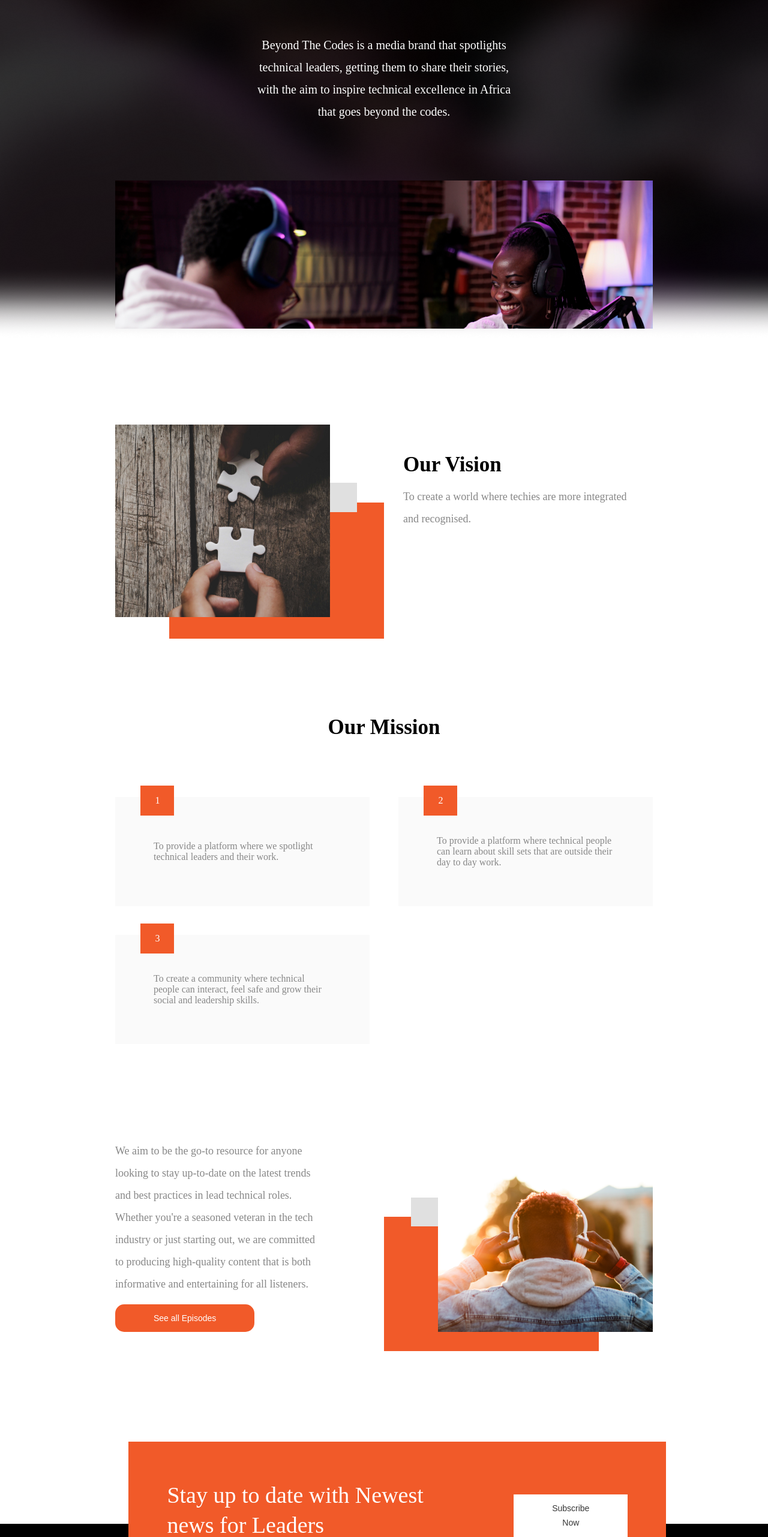
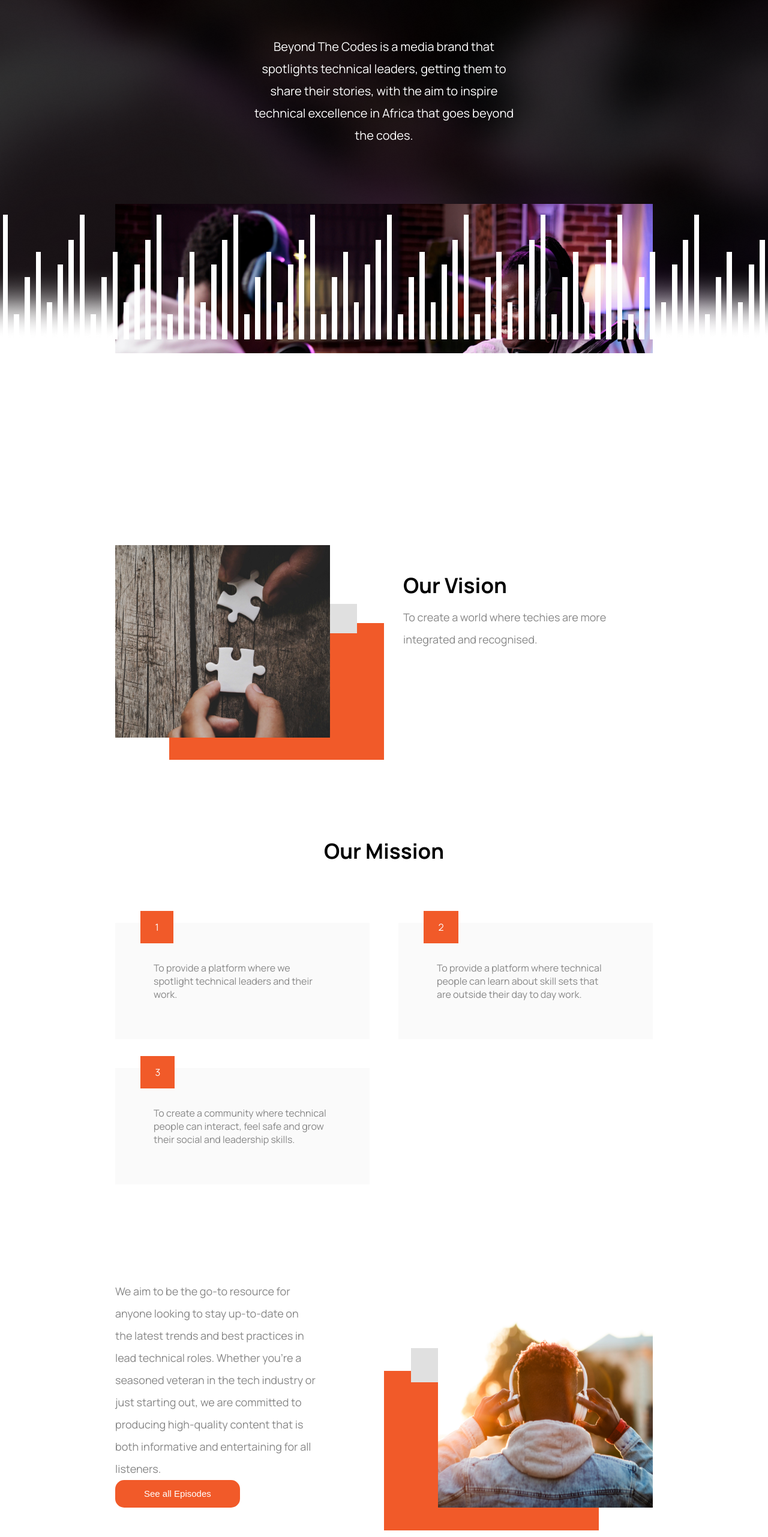
Before and after one commit to jephtah/beyondthecodes, a Next.js app: page /about-us in a window 1280 px wide. Shown: the part 234-2797 px from the top of the page at 60% size. Built offline with nearby package versions, Linux system fonts and the light colour scheme.

Commit message:
add font

```diff
--- a/src/component/Button/index.js
+++ b/src/component/Button/index.js
@@ -1,21 +1,45 @@
 import styled from "styled-components";
-
+import { Play } from "../icons";
 const ButtonContainer = styled.button`
-  padding: 0.7rem 4rem;
+  padding: 0.7rem 3rem;
   background-color: ${(props) => (props.secondary ? "white" : "#F15A29")};
   border-radius: ${(props) => (props.secondary ? "0px" : "15px")};
   color: ${(props) => (props.secondary ? "#373737" : "white")};
   border: none;
-  font-size: 14px;
+  font-size: ${(props) => (props.secondary ? "18px" : "15px")};
   line-height: 24px;
   cursor: pointer;
+  white-space: nowrap;
+  font-weight: ${(props) => props.secondary && "700"};
+  display: flex;
+  justify-content: space-between;
+  align-items: center;
 `;
+const Div = styled.div`
+  position: relative;
+  span {
+    position: absolute;
+    left: 2rem;
+  }
+`;
+const Button = ({
+  value = "",
+  secondary = false,
+  iconComponent: IconComponent,
+  ...rest
+}) => {
+  return (
+    <Div>
+      <ButtonContainer secondary={secondary} {...rest}>
+        {IconComponent && (
+          <span>
+            <IconComponent />
+          </span>
+        )}
 
-const Button = ({ value = "", secondary = false, ...rest }) => {
-  return (
-    <ButtonContainer secondary={secondary} {...rest}>
-      {value}
-    </ButtonContainer>
+        {value}
+      </ButtonContainer>
+    </Div>
   );
 };
 export { Button };
--- a/src/component/Footer/index.js
+++ b/src/component/Footer/index.js
@@ -123,7 +123,6 @@
             <p>Get rich contents via mail</p>
             <Input
               placeholder="Enter your email"
-              icon
               iconSecondary
               iconComponent={ArrowRight}
             />
--- a/src/component/Input/index.js
+++ b/src/component/Input/index.js
@@ -36,7 +36,6 @@
 `;
 
 const Input = ({
-  icon = false,
   secondary = false,
   iconSecondary = false,
   iconComponent: IconComponent,
@@ -46,7 +45,7 @@
     <InputContainer secondary={secondary} iconSecondary={iconSecondary}>
       <input {...rest} />
 
-      {icon && (
+      {IconComponent && (
         <div className="icon">
           <IconComponent />
         </div>
--- a/src/component/icons/index.js
+++ b/src/component/icons/index.js
@@ -11,6 +11,7 @@
 import Twitter from "./twitter";
 import Youtube from "./youtube";
 import Arrow from "./arrow";
+import Play from "./play";
 export {
   Logo,
   LogoWhite,
@@ -25,4 +26,5 @@
   Twitter,
   Youtube,
   Arrow,
+  Play,
 };
--- /dev/null
+++ b/src/component/icons/play.js
@@ -0,0 +1,18 @@
+const Play = (props) => (
+  <svg
+    width={10}
+    height={11}
+    fill="none"
+    xmlns="http://www.w3.org/2000/svg"
+    {...props}
+  >
+    <path
+      fillRule="evenodd"
+      clipRule="evenodd"
+      d="M8.776 4.932a.94.94 0 0 1 0 1.634l-7.071 4.113c-.637.372-1.455-.075-1.455-.817V1.634c0-.827.88-1.15 1.455-.817l7.071 4.115Z"
+      fill="#F15A29"
+    />
+  </svg>
+);
+
+export default Play;
--- a/src/pages/about-us.js
+++ b/src/pages/about-us.js
@@ -15,19 +15,23 @@
   margin-top: 0;
 `;
 const Header = styled.header`
-  height: 80vh;
+  height: 85vh;
   width: 100%;
   display: flex;
   flex-direction: column;
   justify-content: center;
   padding-top: 10rem;
-  margin-bottom: 10rem;
+  margin-bottom: 20rem;
   overflow: hidden;
+
   div:nth-child(1) {
     color: white;
     text-align: center;
     max-width: 50%;
     margin: 6rem auto;
+    img {
+      overflow: hidden;
+    }
     h1 {
       font-size: 80px;
       font-weight: 300;
@@ -42,7 +46,7 @@
   }
   @media screen and (max-width: 700px) {
     height: 100vh;
-
+    margin-bottom: 2rem;
     div:nth-child(1) {
       padding-top: 2rem;
       max-width: 90%;
@@ -219,7 +223,26 @@
     }
   }
 `;
+const Box = styled.div`
+  background-color: transparent;
+  position: absolute;
+  width: 100%;
+  height: 13rem;
+  bottom: 0;
+  z-index: 4;
+  display: flex;
+  align-items: flex-end;
+  width: 100vw;
+  // overflow: hidden;
+  div {
+    background-color: white;
+    width: 50%;
+    height: 100%;
+    margin: 0 0.3rem;
+  }
+`;
 const AboutUs = () => {
+  const heights = [100, 20, 50, 70, 30, 60, 80];
   return (
     <>
       <Head>
@@ -229,6 +252,19 @@
         <link rel="icon" href="/favicon.ico" />
       </Head>
       <ImageContainer src="./images/about-us-bg.png" alt="" />
+      <Box>
+        {new Array(10)
+          .fill(0)
+          .map((i) =>
+            heights.map((height) => (
+              <div style={{ height: height + "%" }} key={height}></div>
+            ))
+          )}
+
+        {/* {heights.map((height) => (
+          <div style={{ height: height + "%" }} key={height}></div>
+        ))} */}
+      </Box>
       <Layout>
         <Container>
           <Header>
--- a/src/styles/globals.css
+++ b/src/styles/globals.css
@@ -1,5 +1,11 @@
+@import url("https://fonts.googleapis.com/css2?family=Manrope:wght@200;300;400;500;600;700;800&display=swap");
+
 * {
   padding: 0;
   margin: 0;
   box-sizing: border-box;
 }
+
+body {
+  font-family: "Manrope";
+}
```
Also changed, not shown: src/pages/index.js (+8 -8 lines).
